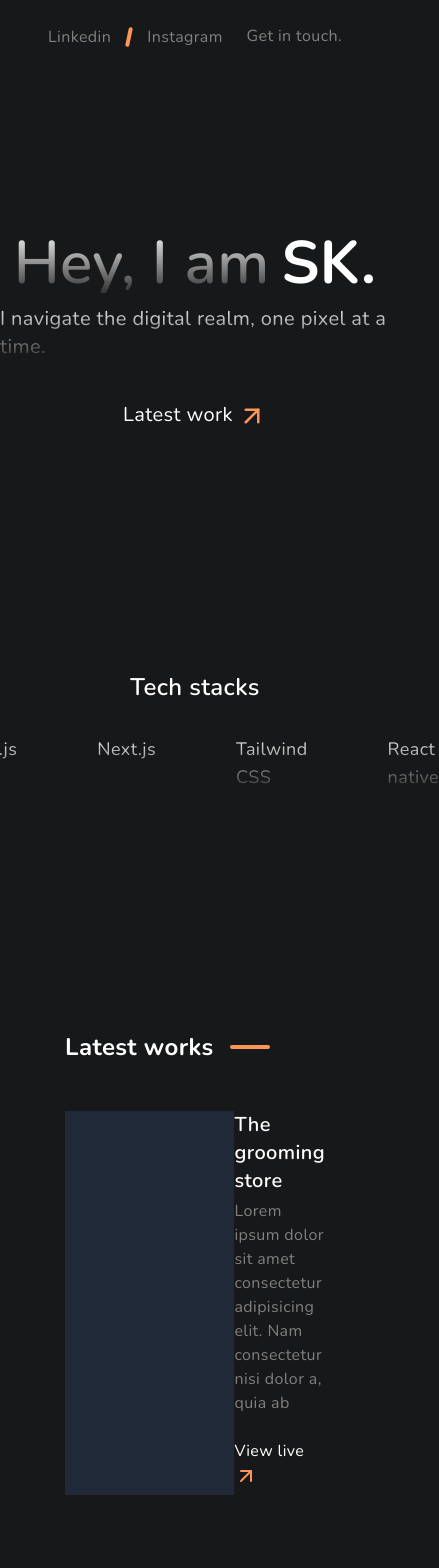
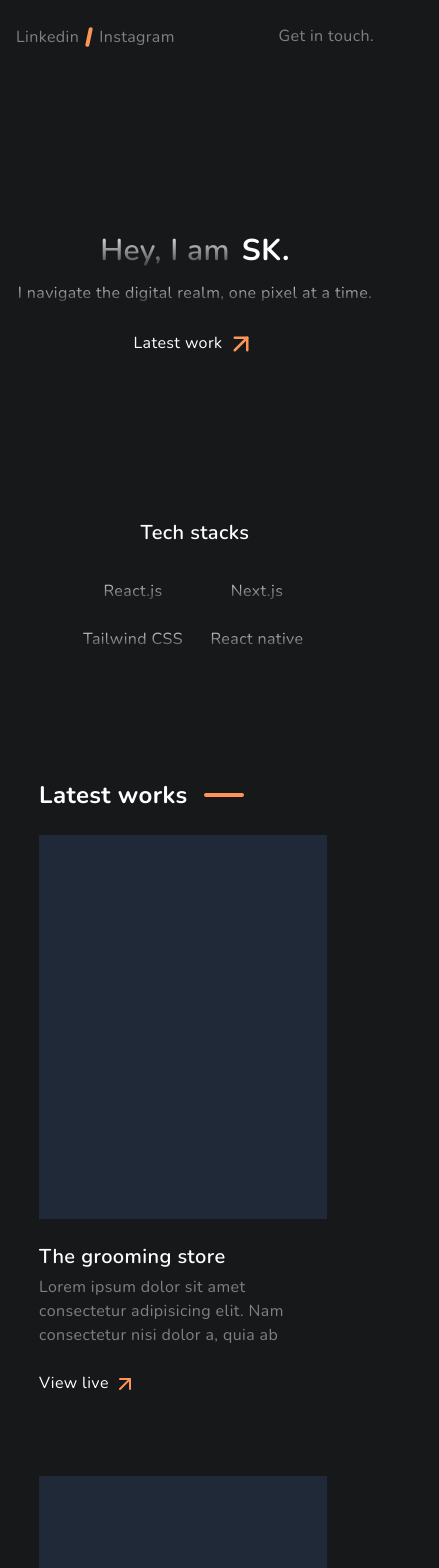
Before and after one commit to Soumyadeepk/portfolio-new, a React (Create React App) app: page / in a window 390 px wide. Shown: the top 1568 px of the page, 439 px wide, since content can reach past the window. Built offline with nearby package versions, Linux system fonts and the light colour scheme.

Commit message:
responsiveness

```diff
--- a/src/components/Expr.jsx
+++ b/src/components/Expr.jsx
@@ -1,28 +1,28 @@
 const Expr = () => {
   return (
     <div className="flex flex-col items-center mt-40 mb-20">
-      <div className="w-2/3">
+      <div className="w-4/5 lg:w-2/3">
         <div className="flex gap-4 items-center">
           <div className="text-2xl text-white font-bold">Experience</div>
           <div className="w-10 h-1 bg-[#FD9556] rounded-full"></div>
         </div>
-        <div className="grid grid-cols-3 border-b border-[#333333] mt-12 pb-5">
+        <div className="grid grid-cols-1 lg:grid-cols-3 border-b border-[#333333] mt-12 pb-5">
           <div className="text-xl text-white">Senior frontend developer</div>
           <div className="">Kazam EV Tech</div>
           <div className="italic">August 2022 - Present</div>
         </div>
-        <div className="grid grid-cols-3 mt-6 pb-5">
+        <div className="grid grid-cols-1 lg:grid-cols-3 mt-6 pb-5">
           <div className="">Frontend developer</div>
           <div className="">Kazam EV Tech</div>
           <div className="italic">August 2021 - July 2022</div>
         </div>
       </div>
-      <div className="w-2/3 flex justify-between items-center mt-40">
+      <div className="w-4/5 lg:w-2/3 lg:flex justify-between items-center mt-20 lg:mt-40">
         <div className="text-sm">
           <div className="">Site by Soumyadeep Keshri</div>
           <div className="">Bengaluru, India.</div>
         </div>
-        <div className="text-white border-b border-transparent hover:border-[#FD9556] duration-300 text-lg cursor-pointer">
+        <div className="mt-6 lg:mt-0 text-white border-b border-transparent hover:border-[#FD9556] duration-300 text-lg cursor-pointer">
           Get in touch.
         </div>
       </div>
--- a/src/components/Header.jsx
+++ b/src/components/Header.jsx
@@ -4,11 +4,11 @@ const Header = () => {
   return (
     <div className="flex flex-col items-center my-40">
       <div className="flex flex-col items-center">
-        <div className="flex gap-3 text-6xl">
+        <div className="flex gap-3 text-3xl lg:text-6xl">
           <div className=" gradient font-semibold">Hey, I am</div>
           <div className="text-white  font-bold">SK.</div>
         </div>
-        <div className="gradient text-xl mt-3">
+        <div className="gradient lg:text-xl mt-3">
           I navigate the digital realm, one pixel at a time.
         </div>
         {/* <div className="mt-8">
@@ -16,7 +16,7 @@ const Header = () => {
           Latest work <ArrowUpRight className="inline ml-1 bg-transparent" />
         </button>
       </div> */}
-        <div className="text-xl mt-10 ">
+        <div className="lg:text-xl mt-6  lg:mt-10 ">
           <span className="cursor-pointer text-white border-b border-transparent duration-300 hover:border-[#FD9556] ">
             Latest work
           </span>
--- a/src/components/Navbar.jsx
+++ b/src/components/Navbar.jsx
@@ -2,8 +2,8 @@ import { Mail } from "react-feather";
 
 const Navbar = () => {
   return (
-    <div className="flex justify-between px-12 py-6">
-      <div className="flex items-center gap-4">
+    <div className="flex justify-between px-4 lg:px-12 py-6">
+      <div className="flex items-center gap-2 lg:gap-4">
         <div className="hover:text-white duration-300 cursor-pointer">
           Linkedin
         </div>
--- a/src/components/Projects.jsx
+++ b/src/components/Projects.jsx
@@ -2,17 +2,17 @@ import { ArrowUpRight } from "react-feather";
 
 const Projects = () => {
   return (
-    <div className="flex flex-col items-center my-40">
-      <div className="w-2/3">
+    <div className="flex flex-col items-center my-32 lg:my-40">
+      <div className="w-4/5 lg:w-2/3">
         <div className="flex gap-4 items-center">
           <div className="text-2xl text-white font-bold">Latest works</div>
           <div className="w-10 h-1 bg-[#FD9556] rounded-full"></div>
         </div>
-        <div className="flex justify-between mt-12">
+        <div className="lg:flex justify-between mt-6 lg:mt-12">
           <div className="w-72 h-96 bg-gray-800">
             {/* <img src="" alt="" /> */}
           </div>
-          <div className="w-1/2">
+          <div className="w-4/5 lg:w-1/2 mt-6 lg:mt-0">
             <div className="text-white text-xl font-semibold">
               The grooming store
             </div>
@@ -28,8 +28,8 @@ const Projects = () => {
             </div>
           </div>
         </div>
-        <div className="flex justify-between mt-40">
-          <div className="w-1/2">
+        <div className="flex flex-col-reverse lg:flex-row justify-between mt-20 lg:mt-40">
+          <div className="w-4/5 lg:w-1/2 mt-6 lg:mt-0">
             <div className="text-white text-xl font-semibold">
               The grooming store
             </div>
--- a/src/components/TechStacks.jsx
+++ b/src/components/TechStacks.jsx
@@ -1,8 +1,10 @@
 const TechStacks = () => {
   return (
-    <div className="flex flex-col items-center my-60">
-      <div className="text-2xl text-white font-semibold">Tech stacks</div>
-      <div className="flex gap-20 text-lg mt-8">
+    <div className="flex flex-col items-center lg:my-60">
+      <div className="text-xl lg:text-2xl text-white font-semibold">
+        Tech stacks
+      </div>
+      <div className="grid grid-cols-2 justify-items-center gap-6 lg:flex lg:gap-20 lg:text-lg mt-8">
         <div className="gradient">React.js</div>
         <div className="gradient">Next.js</div>
         <div className="gradient">Tailwind CSS</div>
```
